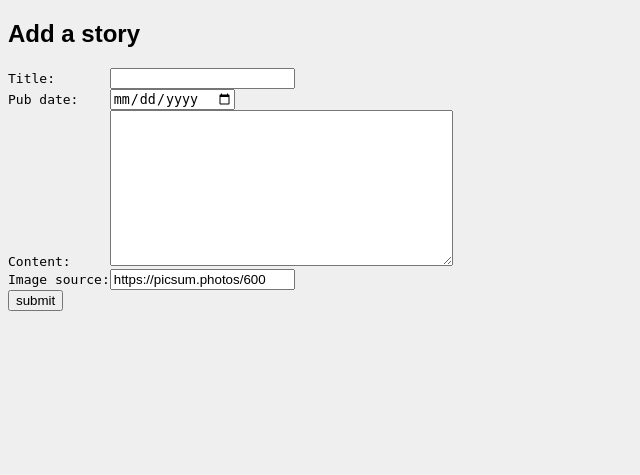
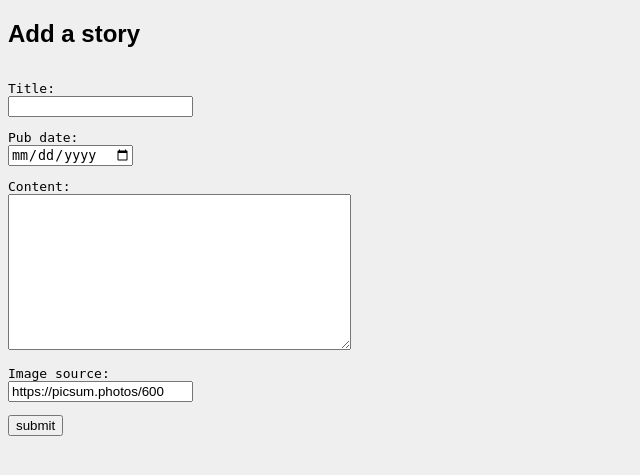
Before and after one commit to tashseeto/django_project, a Django app: page /news/add-story/ in a window 1280 px wide. Shown: the part 87-562 px from the top of the page, without its empty margins (0-640 px from the left). Run offline with Django 3.2, Linux system fonts and the light colour scheme; parts of the project's set-up code (start-up, migrations or seed data) failed here and were passed over; some web fonts are replaced.

Commit message:
update form css

```diff
--- a/she_codes_news/static/styles.css
+++ b/she_codes_news/static/styles.css
@@ -58,6 +58,6 @@ a, p {
 } */
 
 form  { display: table;      }
-p     { display: table-row;  }
+/* p     { display: table-row;  } */
 label { display: table-cell; }
 input { display: table-cell; }
```
